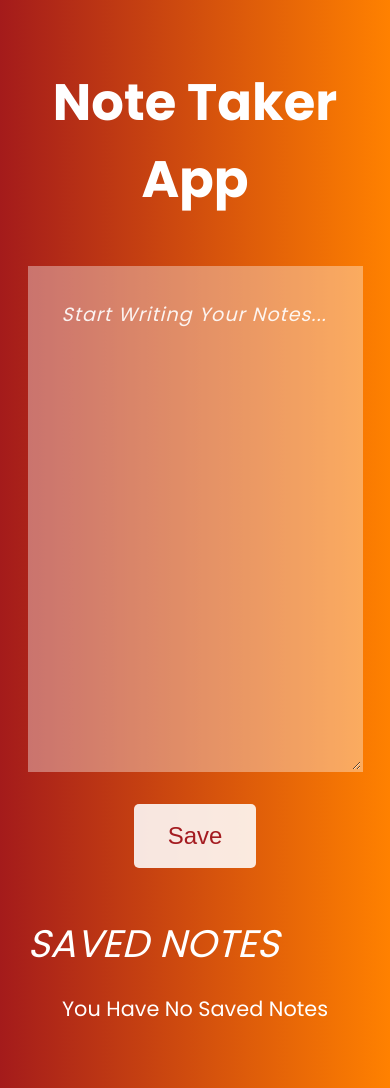
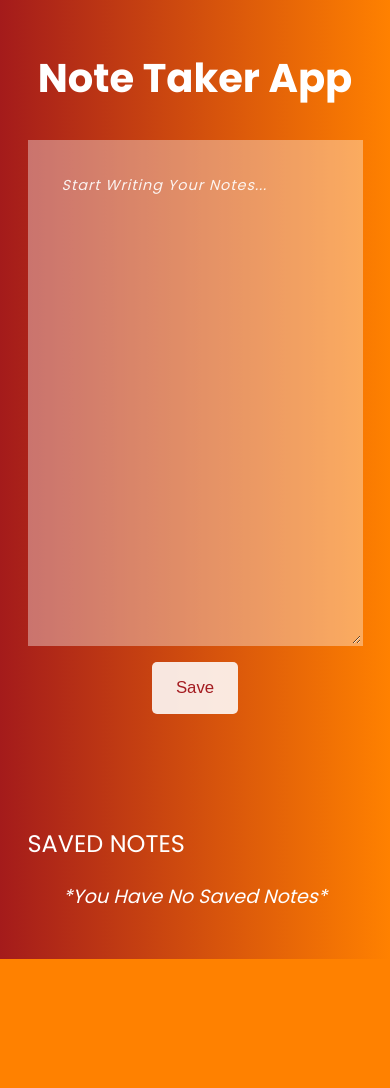
Before and after one commit to JhoellOpeyemi/note-taker-app, a plain HTML site: page index.html in a window 390 px wide. After the commit the page ends 959 px from the top, so only its background shows below. Drawn offline with Linux system fonts and the light colour scheme.

Commit message:
Updated style.css

```diff
--- a/css/style.css
+++ b/css/style.css
@@ -122,7 +122,6 @@ main {
 
 .saved-notes h3 {
 	font-size: 2.7rem;
-	font-style: italic;
 	font-weight: 400;
 	color: #fff;
 	text-transform: uppercase;
@@ -142,6 +141,7 @@ main {
 	background-color: rgba(255, 255, 255, 0.68);
 	padding: 2rem 2rem 1.4rem 2rem;
 	border-radius: 6px 6px 0 0;
+	pointer-events: none;
 }
 
 .saved-note {
@@ -181,7 +181,7 @@ main {
 	align-items: center;
 	justify-content: space-between;
 	border-radius: 0 0 6px 6px;
-	z-index: 2;
+	pointer-events: none;
 }
 
 .view {
@@ -190,6 +190,7 @@ main {
 	font-weight: 400;
 	text-decoration: underline;
 	cursor: pointer;
+	pointer-events: all;
 }
 
 .view:hover {
@@ -201,6 +202,7 @@ i {
 	font-size: 2rem;
 	padding-right: 0.7rem;
 	cursor: pointer;
+	pointer-events: all;
 }
 
 .view-all-notes {
@@ -212,6 +214,7 @@ i {
 	color: #fff;
 	font-size: 1.5rem;
 	text-decoration: none;
+	font-style: italic;
 }
 
 .view-all-notes a::after {
@@ -234,22 +237,94 @@ i {
 
 /* Animation */
 
-@media screen and (max-width: 580px) {
+@media screen and (max-width: 1024px) {
+	main {
+		padding: 3rem 0.5rem;
+	}
 	.header {
-		font-size: 3.2rem;
-		margin-bottom: 3rem;
-		text-align: center;
+		font-size: 3rem;
+		margin-bottom: 2rem;
 	}
 
 	#note-textarea {
-		font-size: 1.2rem;
+		font-size: 1rem;
+	}
+	.save-btn {
+		margin-top: 1rem;
 	}
 
 	.saved-notes h3 {
-		font-size: 2.4rem;
+		font-size: 2rem;
+		margin-top: 3rem;
 	}
 
 	.view-all-notes a {
 		font-size: 1.3rem;
 	}
 }
+
+@media screen and (max-width: 768px) {
+	.header {
+		font-size: 2.5rem;
+		margin-bottom: 2rem;
+	}
+
+	#note-textarea {
+		font-size: 0.9rem;
+	}
+
+	.save-btn {
+		padding: 1rem 1.6rem;
+		font-size: 1.1rem;
+	}
+
+	.saved-notes h3 {
+		font-size: 1.6rem;
+		margin-top: 2.5rem;
+	}
+
+	.view-all-notes a {
+		font-size: 1.2rem;
+	}
+
+	.view {
+		font-size: 1.2rem;
+	}
+
+	i {
+		font-size: 1.6rem;
+		padding-right: 1rem;
+	}
+
+	.note {
+		font-size: 1.1rem;
+	}
+}
+
+@media screen and (max-width: 425px) {
+	.header {
+		text-align: center;
+	}
+
+	.save-btn {
+		padding: 1rem 1.5rem;
+		font-size: 1.05rem;
+	}
+
+	.saved-notes h3 {
+		font-size: 1.5rem;
+		margin-top: 2.3rem;
+	}
+
+	.view {
+		font-size: 1.1rem;
+	}
+
+	i {
+		font-size: 1.4rem;
+	}
+
+	.note {
+		font-size: 0.9rem;
+	}
+}
--- a/index.html
+++ b/index.html
@@ -28,7 +28,9 @@
 					<h3>Saved Notes</h3>
 					<ul></ul>
 
-					<p class="view-all-notes"><a href="#">You Have No Saved Notes</a></p>
+					<p class="view-all-notes">
+						<a href="#">*You Have No Saved Notes*</a>
+					</p>
 				</div>
 			</div>
 		</main>
```
